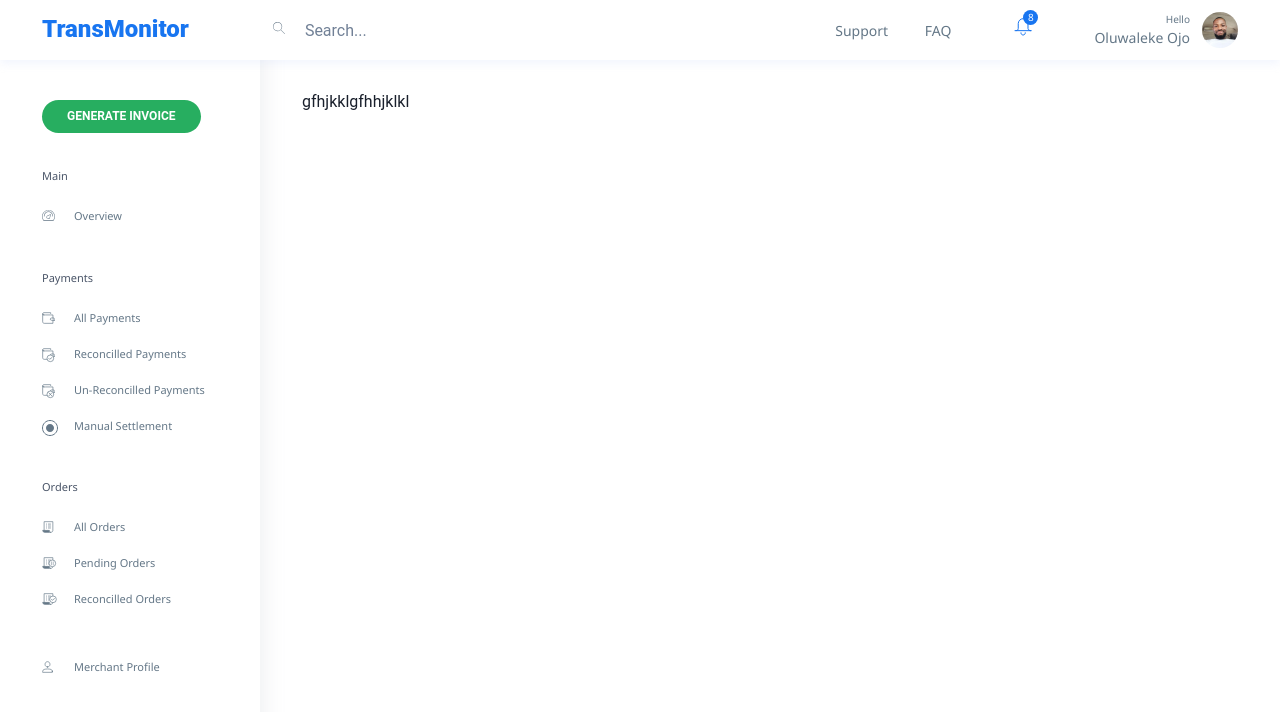
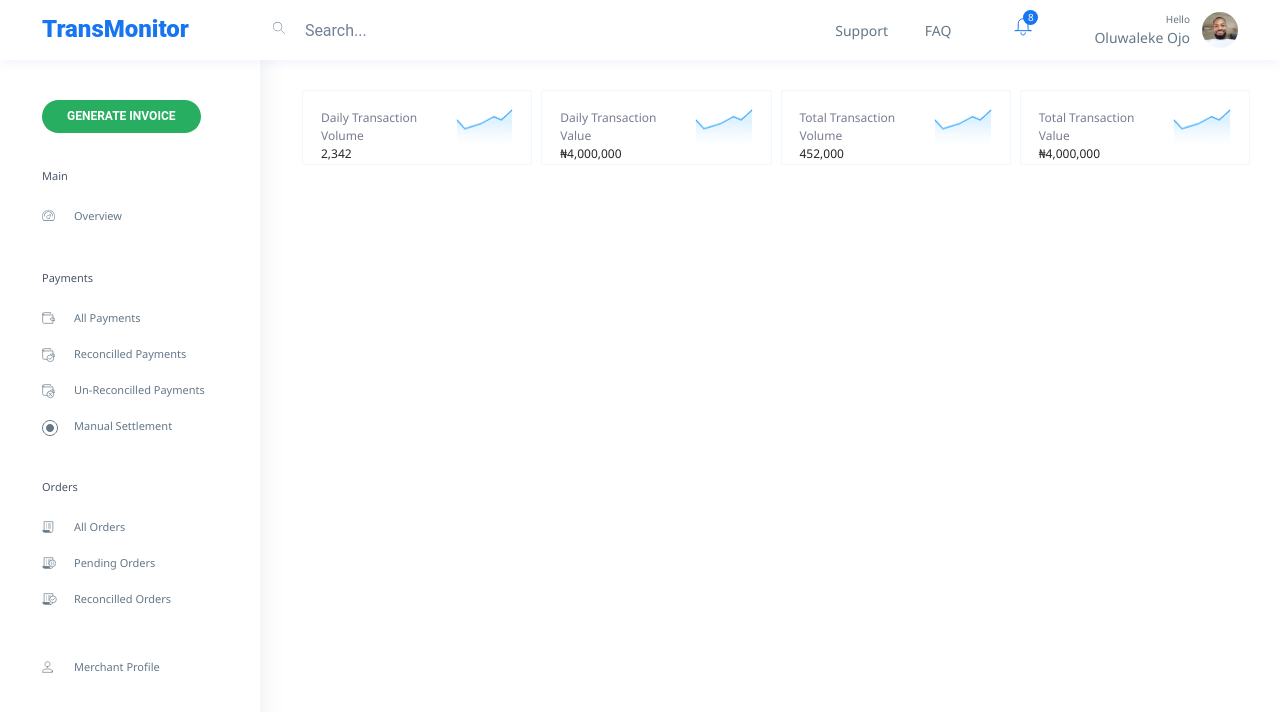
Before and after one commit to idris92/Transmonitor, a Next.js app: page / in a window 1280 px wide. Shown: the top 712 px of the page. Built offline with nearby package versions, Linux system fonts and the light colour scheme.

Commit message:
Transaction component created and added to the homepage

```diff
--- a/public/assets/theme/foundations/colors.ts
+++ b/public/assets/theme/foundations/colors.ts
@@ -13,7 +13,10 @@ export const colors = {
   },
   black:{
     1000: "#647787",
-    900:"#647787"
+    900:"#647787",
+    800:"#262626",
+    700: "#787C90",
+
   },
   white:{
     1000: "#fff",
--- /dev/null
+++ b/src/components/Transaction.tsx
@@ -0,0 +1,26 @@
+import { Flex, Text, Image } from '@chakra-ui/react'
+import React from 'react'
+
+type transaction = {
+    title: string,
+    total: number,
+    currency?: boolean
+}
+
+const Transaction = ({title, total, currency}:transaction) => {
+  return (
+    <Flex w='100%' h='75px' p='18px' gap='17px' border='1px solid #EEF8FD' borderRadius='2px' bg='white'>
+        <Flex w='70%' direction='column'>
+            <Text fontSize='12px' fontFamily='Segoe UI' fontWeight='400' color='black.700'>{title}</Text>
+            <Text fontSize='12px' fontFamily='Segoe UI' fontWeight='400' color='black.800'>{currency ?`₦${total.toLocaleString()}`: total.toLocaleString()}</Text>
+        </Flex>
+        <Flex w='30%'>
+            <Flex w='62px' h='37px'>
+                <Image src='/assets/images/small_chart.png' alt='small chart'/>
+            </Flex>
+        </Flex>
+    </Flex>
+  )
+}
+
+export default Transaction
--- a/src/pages/index.tsx
+++ b/src/pages/index.tsx
@@ -3,7 +3,8 @@ import Image from 'next/image'
 import { Inter } from 'next/font/google'
 import styles from '@/styles/Home.module.css'
 import DashboardWrapper from '@/components/dashboard'
-import { Text } from '@chakra-ui/react'
+import { SimpleGrid, Text } from '@chakra-ui/react'
+import Transaction from '@/components/Transaction'
 
 const inter = Inter({ subsets: ['latin'] })
 
@@ -22,7 +23,12 @@ export default function Home() {
         background="white"
         padding="30px"
       >
-        <Text>gfhjkklgfhhjklkl</Text>
+        <SimpleGrid columns={[1, null, 4]} spacing='9px'>
+          <Transaction title='Daily Transaction Volume' total={2342}/>
+          <Transaction title='Daily Transaction Value' total={4000000} currency={true}/>
+          <Transaction title='Total Transaction Volume' total={452000}/>
+          <Transaction title='Total Transaction Value' total={4000000} currency={true}/>
+        </SimpleGrid>
         </DashboardWrapper>
       </main>
     </>
```
Also changed, not shown: public/assets/images/small_chart.png (added).
